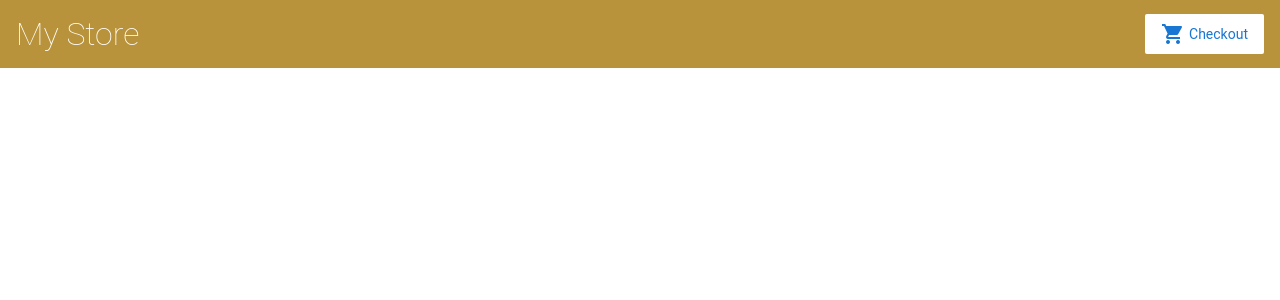
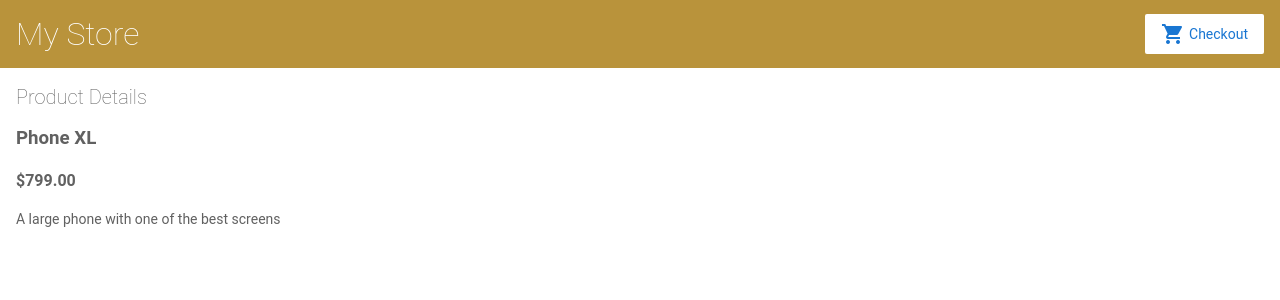
Before and after one commit to vcosmin2701/angular-getting-started-tutorial, an Angular app: page /products/1 in a window 1280 px wide. Before the commit this address led to /. Shown: the top 300 px of the page. Built offline with nearby package versions, Linux system fonts and the light colour scheme.

Commit message:
Adding navigation for this SPA

```diff
--- /dev/null
+++ b/src/app/product-details/product-details.component.html
@@ -0,0 +1,7 @@
+<h2>Product Details</h2>
+
+<div *ngIf="product">
+  <h3>{{product.name}}</h3>
+  <h4>{{product.price | currency}}</h4>
+  <p>{{product.description}}</p>
+</div>
--- /dev/null
+++ b/src/app/product-details/product-details.component.ts
@@ -0,0 +1,24 @@
+import { Component, OnInit } from '@angular/core';
+import { ActivatedRoute } from '@angular/router';
+
+import { Product, products } from '../products';
+
+
+@Component({
+  selector: 'app-product-details',
+  templateUrl: './product-details.component.html',
+  styleUrls: ['./product-details.component.css']
+})
+export class ProductDetailsComponent implements OnInit{
+  product: Product | undefined;
+  constructor(private route: ActivatedRoute){}
+
+  ngOnInit(){
+    // First get the product id from the current route
+    const routeParams = this.route.snapshot.paramMap;
+    const productIdFromRoute = Number(routeParams.get('productId'));
+
+    // Find the product that correspond with the id provided in route
+    this.product = products.find(product => product.id === productIdFromRoute);
+  }
+}
--- a/src/app/product-list/product-list.component.html
+++ b/src/app/product-list/product-list.component.html
@@ -2,7 +2,8 @@
 
 <div *ngFor="let product of products">
   <h3>
-    <a [title]="product.name + ' details'">
+    <a [title]="product.name + ' details'"
+       [routerLink]= "['/products', product.id]">
       {{ product.name }}
     </a>
   </h3>
```
Also changed, not shown: src/app/app.module.ts (+7 -7 lines), src/app/product-details/product-details.component.css (added), 1 other file (tests, documents, lock files or other folders).
